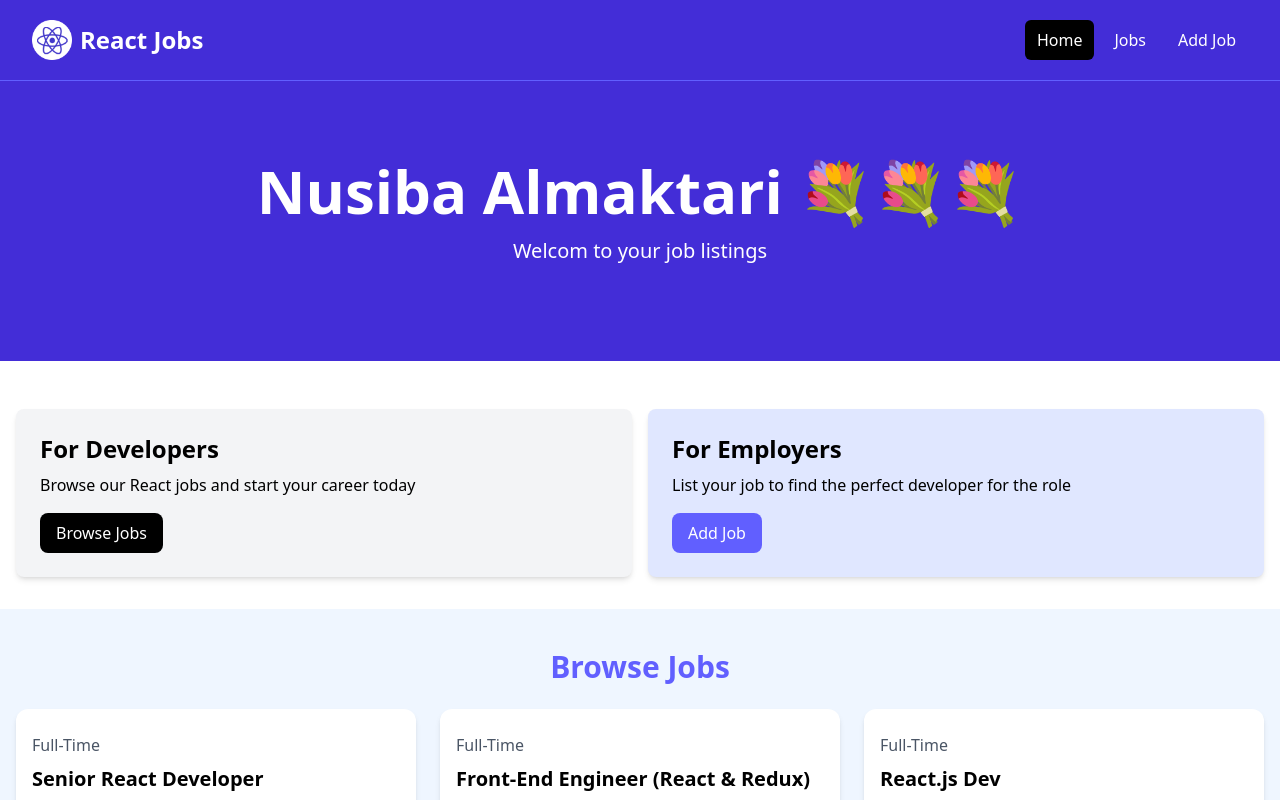
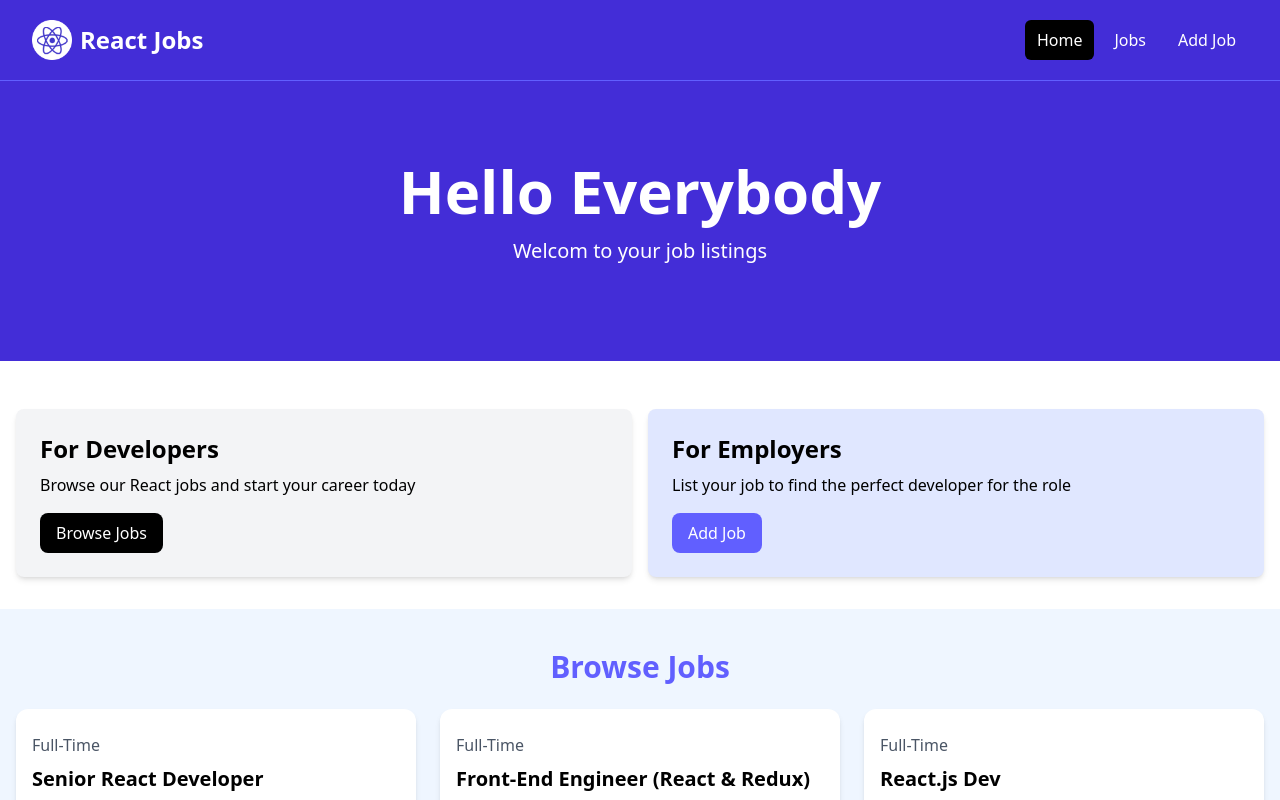
Before and after one commit to Mustafa775/ci-cd, a React (Vite) app: page / in a window 1280 px wide. Shown: the top 800 px of the page. Built offline with nearby package versions, Linux system fonts and the light colour scheme.

Commit message:
back to normal

```diff
--- a/src/components/hero.tsx
+++ b/src/components/hero.tsx
@@ -1,5 +1,5 @@
 
-const hero = ({title="Nusiba Almaktari 💐💐💐",subtitle="Welcom to your job listings"}: {title?: string, subtitle?: string}) => {
+const hero = ({title="Hello Everybody",subtitle="Welcom to your job listings"}: {title?: string, subtitle?: string}) => {
   return (
     <section className="bg-indigo-700 py-20 mb-4">
     <div
```
